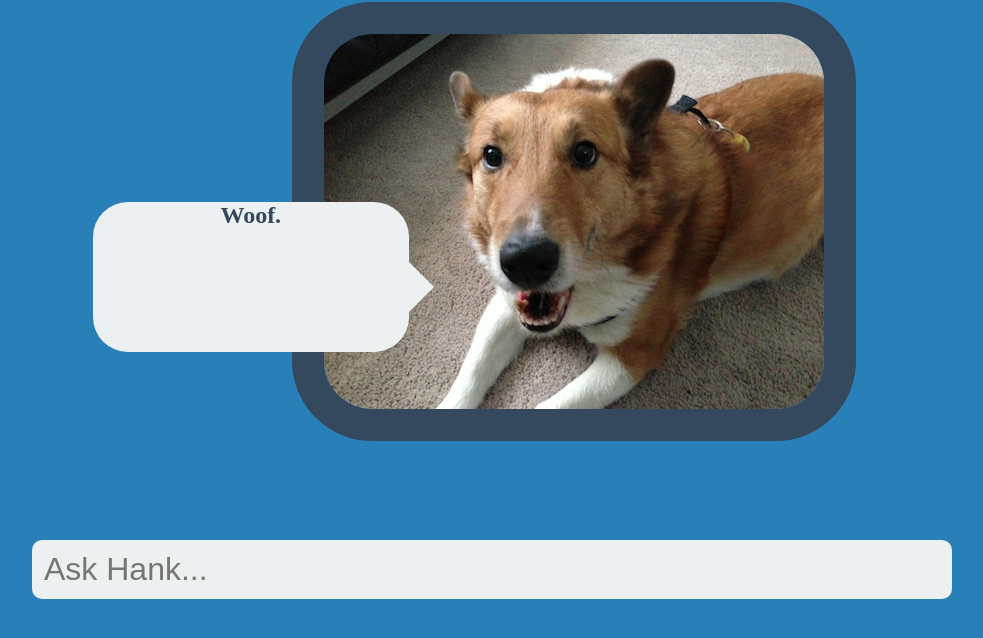
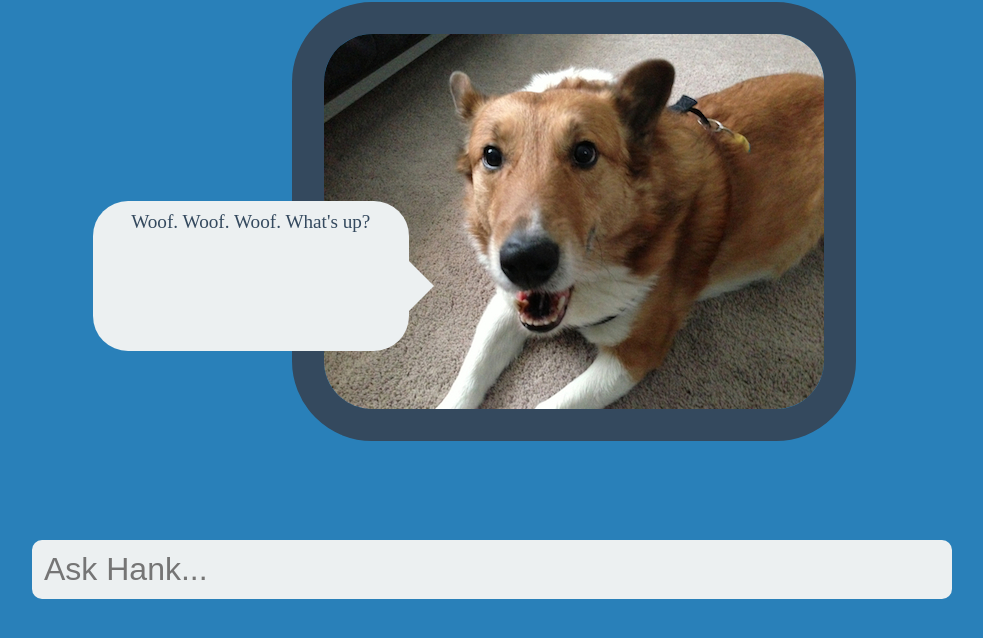
Before and after one commit to Steveo1485/AskHank, a plain HTML site: page index.html in a window 1280 px wide. Shown: the part 100-738 px from the top of the page, without its empty margins (168-1151 px from the left). Drawn offline with Linux system fonts and the light colour scheme; a web font is replaced by a local one.

Commit message:
Add javascript to provide random welcome message

```diff
--- a/css/hank_backgrounds.css
+++ b/css/hank_backgrounds.css
@@ -43,7 +43,6 @@ img#hank-picture {
 	position: relative;
 }
 
-
 .speech-bubble::after {
 	content: "";
 	position: absolute;
@@ -54,7 +53,12 @@ img#hank-picture {
 	border-left: 25px #ecf0f1 solid;
 }
 
-h2 {
+p#hank-says {
+	margin-left: auto;
+	margin-right: auto;
+	padding-top: .5em;
+	width: 80%;
 	text-align: center;
+	font-size: 1.2em;
 	color: #34495e;
 }
--- a/index.html
+++ b/index.html
@@ -5,6 +5,7 @@
 		<link href='http://fonts.googleapis.com/css?family=Gorditas' rel='stylesheet' type='text/css'>
 		<link rel="stylesheet" type="text/css" href="css/hank_backgrounds.css">
 		<link rel="stylesheet" type="text/css" href="css/question_input.css">
+		<script language="javascript" type="text/javascript" src="javascripts/welcome-messages.js"></script>
 	</head>
 
 	<body>
@@ -13,7 +14,9 @@
 
 			<img src="images/hank1.jpg" alt="Hank The Dog" id="hank-picture">
 
-			<div class="speech-bubble"><h2>Woof.</h2></div>
+			<div class="speech-bubble">
+				<p id="hank-says">Woof.</p>
+			</div>
 
 			<input type="textfield" class="question-input" placeholder="Ask Hank...">
 
--- /dev/null
+++ b/javascripts/welcome-messages.js
@@ -0,0 +1,25 @@
+window.onload = function() {
+
+	function WelcomeMessages() {
+		this.messages = ["I'll answer your question for a treat...",
+						 "Woof. Woof. Woof. What's up?",
+						 "What's going on? Let me help!",
+						 "I'm always happy to help. What's up?"
+						],
+
+		this.randomGreeting = function() {
+			var messagesLength = this.messages.length;
+			var randomMessage = Math.floor(Math.random()*messagesLength);
+			return this.messages[randomMessage]
+		},
+
+		this.insert_greeting = function() {
+			var hankSays = document.getElementById("hank-says");
+			return hankSays.innerHTML = this.randomGreeting();
+		}
+	};
+
+	var welcome = new WelcomeMessages;
+
+	welcome.insert_greeting();
+}
```
